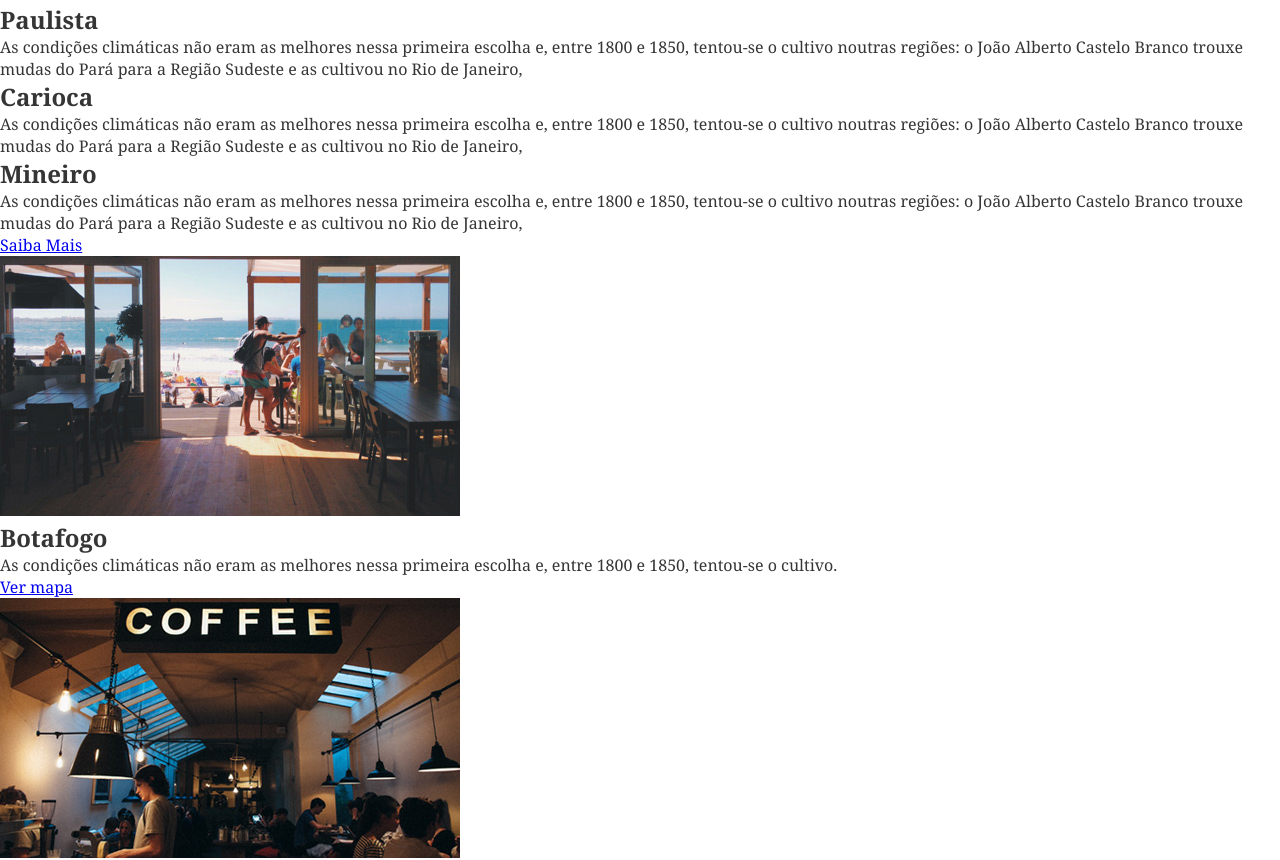
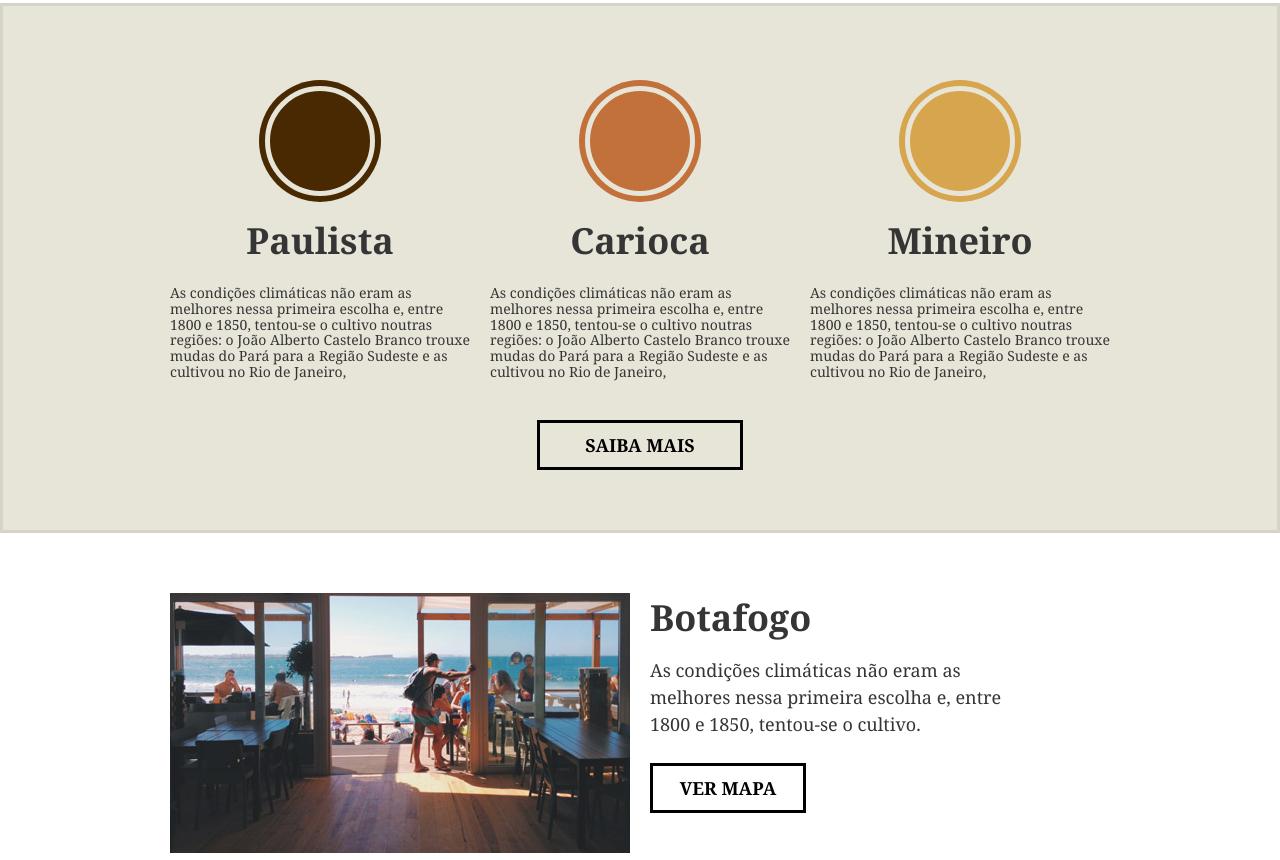
Before and after one commit to uitalorss/site-brafe, a plain HTML site: page index.html in a window 1280 px wide. Shown: the part 1229-2089 px from the top of the page. Drawn offline with Linux system fonts and the light colour scheme.

Commit message:
estilizando produtos e locais

```diff
--- a/css/style.css
+++ b/css/style.css
@@ -109,3 +109,122 @@ a .menu-logo{
     text-align: center;
     line-height: 1.5em;
 }
+
+/*produtos*/
+.produtos{
+    background: #E7E4D8;
+    border: 3px solid #D6D3C8;
+    padding: 60px 0;
+}
+
+.produtos-item{
+    max-width: 300px;
+    float: left;
+    margin: 0 10px 20px 10px;
+
+}
+
+.produtos-item > h2{
+    text-align: center;
+    margin: 20px 0;
+    font-size: 2.25em;
+}
+
+.produtos-item > h2::before {
+    content: '';
+    display: block;
+    width: 100px;
+    height: 100px;
+    border-radius: 50%;
+    border: 5px solid #E7E4D8;
+    margin: 20px auto;
+    background: #fff;
+}
+
+.produtos-item > .produtos-paulista::before {
+    background: #492901;
+    box-shadow: 0 0 0 6px #492901;
+}
+
+.produtos-item > .produtos-carioca::before {
+    background: #C17139;
+    box-shadow: 0 0 0 6px #C17139;
+
+}
+
+.produtos-item > .produtos-mineiro::before {
+    background: #D7A54D;
+    box-shadow: 0 0 0 6px #D7A54D;
+
+}
+
+.produtos-item > p{
+    font-size: 0.875em;
+    line-height: 1.125em;
+}
+
+.btn-produto{
+    width: 140px;
+    display: block;
+    font-size: 1.125em;
+    text-decoration: none;
+    text-transform: uppercase;
+    font-weight: bold;
+    color: #000;
+    padding: 10px 30px;
+    border: 3px solid #000;
+    text-align: center;
+    margin: 20px auto 0 auto;
+}
+
+/*Locais*/
+
+.locais-item{
+    clear: both;
+    margin: 60px 0;
+}
+
+.locais-item::after, .locais-item::before{
+    content: " ";
+    display: table;
+    clear: both;
+}
+
+.locais-item img{
+    width: 460px;
+    display: block;
+    float: left;
+    margin: 0 10px;
+}
+
+.locais-item > div{
+    width: 460px;
+    float: left;
+    margin: 0 10px;
+}
+
+.locais-item div > h2{
+    font-size: 2.25em;
+    width: 100px;
+    margin-bottom: 15px;
+}
+
+.locais-item p{
+    max-width: 360px;
+    font-size: 1.125em;
+    line-height: 1.5em;
+    margin-bottom: 25px;
+}
+
+.btn-local{
+    width: 120px;
+    display: block;
+    font-size: 1.125em;
+    text-decoration: none;
+    text-transform: uppercase;
+    font-weight: bold;
+    color: #000;
+    padding: 10px 15px;
+    border: 3px solid #000;
+    text-align: center;
+}
--- a/index.html
+++ b/index.html
@@ -38,45 +38,50 @@
                     <h3>Perfeição</h3>
                 </div>
             </div>
-            <p>O café é uma bebida produzida a partir dos grãos torrados do fruto do cafeeiro. É servido tradicionalmente quente, mas também pode ser consumido gelado. Ele é um estimulante, por possuir cafeína — geralmente 80 a 140 mg para cada 207 ml dependendo do método de preparação.</p>
+            <p>O café é uma bebida produzida a partir dos grãos torrados do fruto do cafeeiro. É servido tradicionalmente quente, mas também pode ser consumido gelado. Ele é um origestimulante, por possuir cafeína — geralmente 80 a 140 mg para cada 207 ml dependendo do método de preparação.</p>
         </section>
-        <section >
-            <div>
-                <div>
-                    <h2>Paulista</h2>
+        <section class="produtos">
+            <div class="container">
+                <div class="produtos-item">
+                    <h2 class="produtos-paulista">Paulista</h2>
                     <p>As condições climáticas não eram as melhores nessa primeira escolha e, entre 1800 e 1850, tentou-se o cultivo noutras regiões: o João Alberto Castelo Branco trouxe mudas do Pará para a Região Sudeste e as cultivou no Rio de Janeiro,</p>
                 </div>
-                <div>
-                    <h2>Carioca</h2>
+                <div class="produtos-item">
+                    <h2 class="produtos-carioca">Carioca</h2>
                     <p>As condições climáticas não eram as melhores nessa primeira escolha e, entre 1800 e 1850, tentou-se o cultivo noutras regiões: o João Alberto Castelo Branco trouxe mudas do Pará para a Região Sudeste e as cultivou no Rio de Janeiro,</p>
                 </div>
-                <div>
-                    <h2>Mineiro</h2>
+                <div class="produtos-item">
+                    <h2 class="produtos-mineiro">Mineiro</h2>
                     <p>As condições climáticas não eram as melhores nessa primeira escolha e, entre 1800 e 1850, tentou-se o cultivo noutras regiões: o João Alberto Castelo Branco trouxe mudas do Pará para a Região Sudeste e as cultivou no Rio de Janeiro,</p>
                 </div>
             </div>
-            <a href="#">Saiba Mais</a>
+            <a class="btn-produto" href="#">Saiba Mais</a>
         </section>
-        <section>
-            <div><img src="img/botafogo.jpg" alt="brafe-unidade-botafogo">
+        <section class="locais">
+            <div class="container">
+                <div class="locais-item">
+                    <img src="img/botafogo.jpg" alt="brafe-unidade-botafogo">
                     <div>
                         <h2>Botafogo</h2>
                         <p>As condições climáticas não eram as melhores nessa primeira escolha e, entre 1800 e 1850, tentou-se o cultivo.</p>
-                    <a href="#">Ver mapa</a>
+                        <a class="btn-local" href="#">Ver mapa</a>
                     </div>
                 </div>
-            <div><img src="img/iguatemi.jpg" alt="brafe-unidade-iguatemi">
+                <div class="locais-item">
+                    <img src="img/iguatemi.jpg" alt="brafe-unidade-iguatemi">
                     <div>
                         <h2>Iguatemi</h2>
                         <p>As condições climáticas não eram as melhores nessa primeira escolha e, entre 1800 e 1850, tentou-se o cultivo.</p>
-                    <a href="#">Ver mapa</a>
+                        <a class="btn-local" href="#">Ver mapa</a>
                     </div>
                 </div>
-            <div><img src="img/mineirao.jpg" alt="brafe-unidade-mineirao">
+                <div class="locais-item">
+                    <img src="img/mineirao.jpg" alt="brafe-unidade-mineirao">
                     <div>
                         <h2>Mineirão</h2>
                         <p>As condições climáticas não eram as melhores nessa primeira escolha e, entre 1800 e 1850, tentou-se o cultivo.</p>
-                    <a href="#">Ver mapa</a>
+                        <a class="btn-local" href="#">Ver mapa</a>
+                    </div>
                 </div>
             </div>
         </section>
```
Lines whose indentation alone changed are shown as unchanged.
